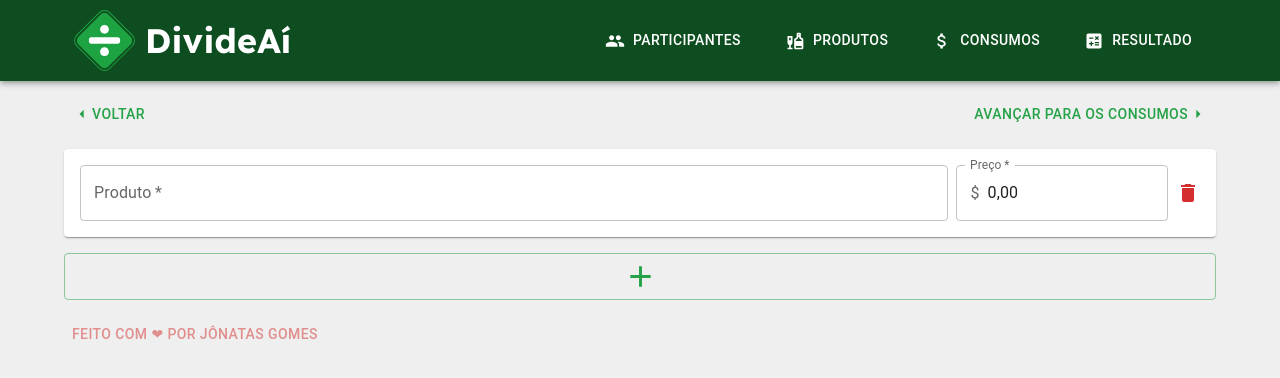
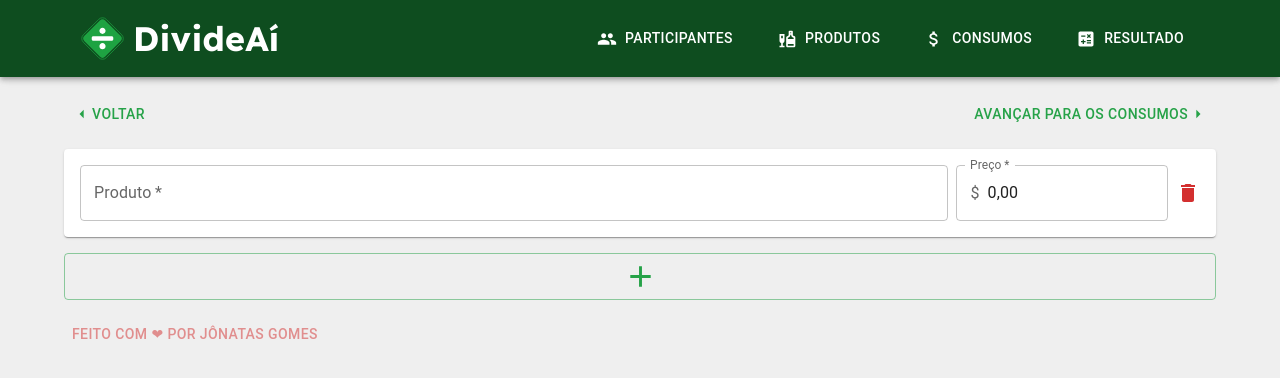
Before and after one commit to jonatas1n/divide-ai, a React (Vite) app: page /divide-ai/products in a window 1280 px wide. Shown: the top 378 px of the page. Built offline with nearby package versions, Linux system fonts and the light colour scheme.

Commit message:
fix: adjust header padding and logo size

```diff
--- a/src/components/Header/index.tsx
+++ b/src/components/Header/index.tsx
@@ -17,10 +17,10 @@ export const Header: React.FC = memo(() => {
           direction="row"
           justifyContent="space-between"
           alignItems="center"
-          p={1}
+          p={2}
         >
           <Stack direction="row" alignItems="center" spacing={1}>
-            <img src="icon.svg" alt="divide-ai logo" width={65} height={65} />
+            <img src="icon.svg" alt="divide-ai logo" width={45} height={45} />
             <Typography sx={{ fontFamily: "Lexend",}} fontFamily="Lexend" fontWeight="700" variant="h4">{TITLE}</Typography>
           </Stack>
           <HeaderMenu />
```
